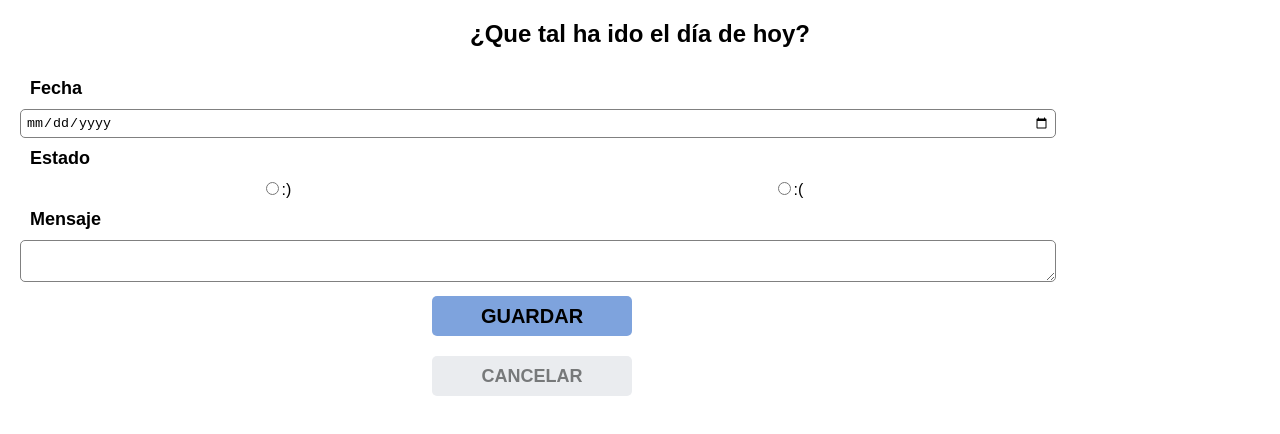
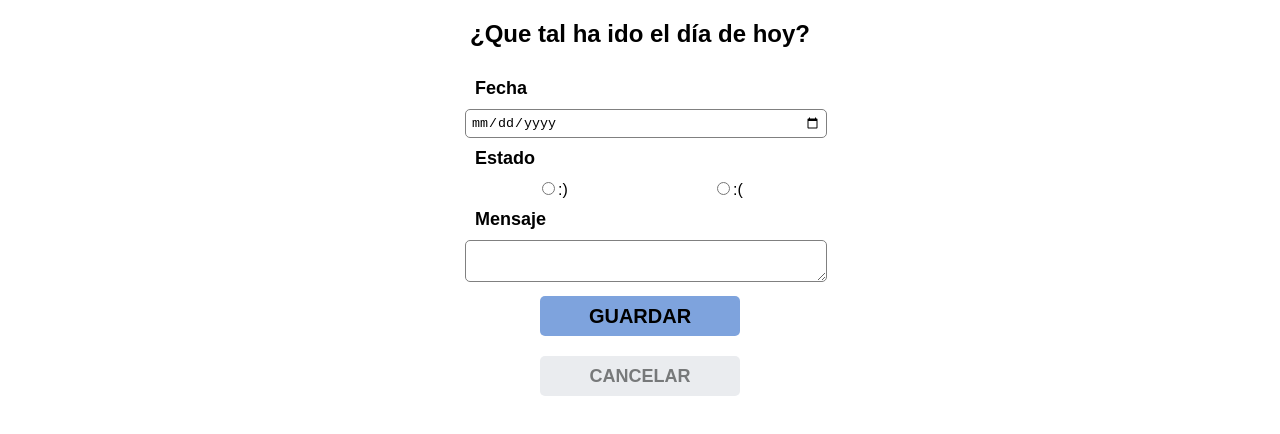
Before and after one commit to Adalab/clarke-fc-life-calendar-Noelia-F, a React (Create React App) app in the folder my-life-calendar/: page /#/editor in a window 1280 px wide. Before the commit this address led to /. Shown: the top 434 px of the page. Built offline with nearby package versions, Linux system fonts and the light colour scheme.

Commit message:
apply router

```diff
--- a/my-life-calendar/package.json
+++ b/my-life-calendar/package.json
@@ -5,6 +5,7 @@
   "dependencies": {
     "react": "^16.2.0",
     "react-dom": "^16.2.0",
+    "react-router-dom": "^4.2.2",
     "react-scripts": "1.1.1"
   },
   "scripts": {
--- a/my-life-calendar/src/app/App.js
+++ b/my-life-calendar/src/app/App.js
@@ -3,14 +3,20 @@ import './App.css';
 import Header from '../components/header/Header.js';
 import Calendar from '../components/calendar/Calendar.js';
 import Editor from '../components/editor/Editor.js';
+import {Link, Route, Switch} from 'react-router-dom';
 
 class App extends Component {
   render() {
     return (
       <div className="App">
-        <Header/>
+        <Link className="link" to={`/editor`}>
+          <Header/>
+        </Link>
         <Calendar/>
-        <Editor/>
+        <Switch>
+          <Route exact path={`/editor`} render = {() =>
+            <Editor/> } />
+        </Switch>
       </div>
     );
   }
--- a/my-life-calendar/src/components/editor/editor.css
+++ b/my-life-calendar/src/components/editor/editor.css
@@ -22,6 +22,8 @@
   align-items: center;
   padding: 20px;
   width: 80%;
+  max-width: 350px;
+  margin: auto;
 }
 .label{
   display: block;
--- a/my-life-calendar/src/components/editorButtons/EditorButtons.js
+++ b/my-life-calendar/src/components/editorButtons/EditorButtons.js
@@ -1,12 +1,21 @@
 import React, { Component } from 'react';
 import './editorButtons.css';
+import App from '../../app/App';
+import {Link, Route, Switch} from 'react-router-dom';
 
 class EditorButtons extends Component {
   render() {
     return (
       <div className="editor__buttons">
-        <input className="button" type="submit" value="GUARDAR"></input>
-        <input className="button button--cancel" type="button" value="CANCELAR"></input>
+        <Link className="link" to='/'>
+          <input className="button" type="submit" value="GUARDAR"></input>
+        </Link>
+        <Link className="link" to='/'>
+          <input className="button button--cancel" type="button" value="CANCELAR"></input>
+        </Link>
+        <Switch>
+          <Route exact path="/" component={App} />
+        </Switch>
       </div>
     );
   }
--- a/my-life-calendar/src/components/editorButtons/editorButtons.css
+++ b/my-life-calendar/src/components/editorButtons/editorButtons.css
@@ -3,6 +3,9 @@
   flex-direction: column;
   justify-content: center;
   align-items: center;
+}
+.link{
+  text-decoration: none;
 }
 .button{
   margin: 10px;
--- a/my-life-calendar/src/components/header/header.css
+++ b/my-life-calendar/src/components/header/header.css
@@ -1,5 +1,5 @@
 .header {
-  background-color: lightblue;
+  background-color: #7ea3dd;
   height: 80px;
   position: fixed;
   width: 100%;
--- a/my-life-calendar/src/index.js
+++ b/my-life-calendar/src/index.js
@@ -1,7 +1,11 @@
 import React from 'react';
 import ReactDOM from 'react-dom';
 import App from './app/App';
-import registerServiceWorker from './registerServiceWorker';
+import {HashRouter} from 'react-router-dom';
 
-ReactDOM.render(<App />, document.getElementById('root'));
-registerServiceWorker();
+ReactDOM.render(
+  <HashRouter>
+    <App />
+  </HashRouter>,
+  document.getElementById('root')
+);
```
Also changed, not shown: 1 other file (tests, documents, lock files or other folders).
